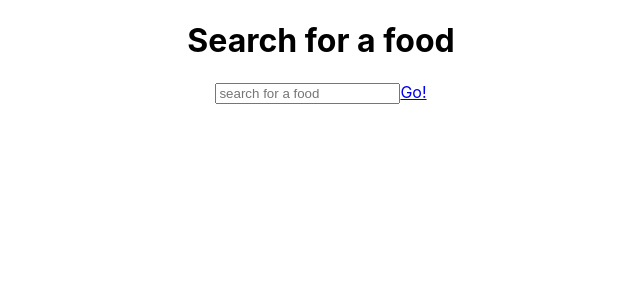
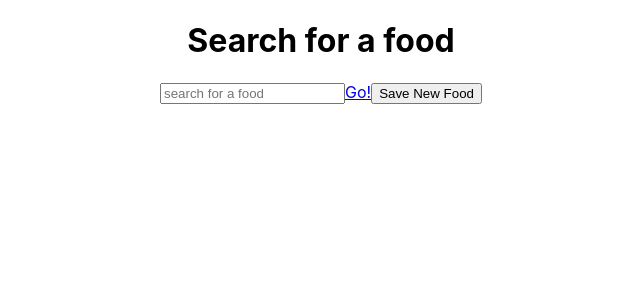
Before and after one commit to super8989/React_router_patterns, a React (Create React App) app: page / in a window 1280 px wide. Shown: the top 300 px of the page, without its empty margins (319-959 px from the left). Built offline with nearby package versions, Linux system fonts and the light colour scheme.

Commit message:
pushing onto history prop using render and routeProps

```diff
--- a/src/App.js
+++ b/src/App.js
@@ -21,7 +21,11 @@ class App extends Component {
 						path='/food/:foodName/drink/:drinkName'
 						component={Meal}
 					/>
-					<Route exact path='/' render={() => <FoodSearch />} />
+					<Route
+						exact
+						path='/'
+						render={routeProps => <FoodSearch {...routeProps} />}
+					/>
 					<Route render={() => <h1>Error Not Found</h1>} />
 				</Switch>
 			</div>
--- a/src/FoodSearch.js
+++ b/src/FoodSearch.js
@@ -6,10 +6,18 @@ class FoodSearch extends Component {
 		super(props);
 		this.state = { query: "" };
 		this.handleChange = this.handleChange.bind(this);
+		this.handleClick = this.handleClick.bind(this);
 	}
 
 	handleChange(evt) {
 		this.setState({ query: evt.target.value }); //[evt.target.name] : evt.target.value
+	}
+
+	handleClick() {
+		//Do something
+		alert("Saved Your Food to DB");
+		//redirect somewhere else
+		this.props.history.push("/");
 	}
 
 	render() {
@@ -23,6 +31,7 @@ class FoodSearch extends Component {
 					onChange={this.handleChange}
 				/>
 				<Link to={`/food/${this.state.query}`}>Go!</Link>
+				<button onClick={this.handleClick}>Save New Food</button>
 			</div>
 		);
 	}
```
